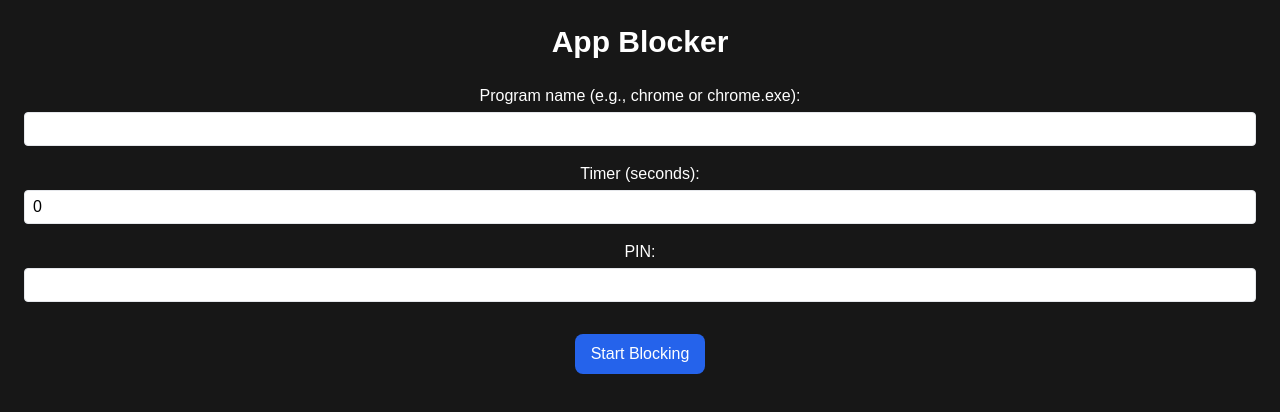
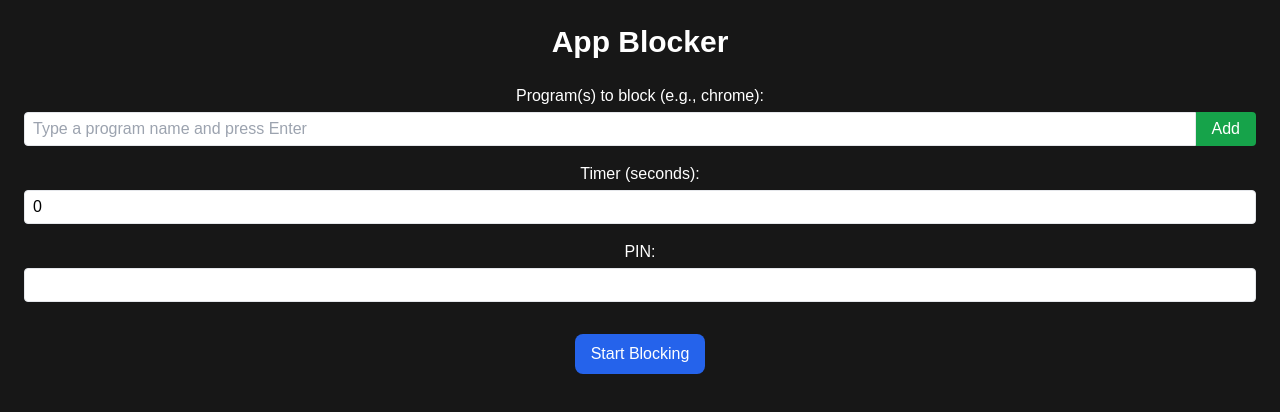
Before and after one commit to Artur-Nayman/AppBlocker, a React (Vite) app: page / in a window 1280 px wide. Shown: the top 412 px of the page. Built offline with nearby package versions, Linux system fonts and the light colour scheme.

Commit message:
Now you can add multiple program at same time

```diff
--- a/src/App.jsx
+++ b/src/App.jsx
@@ -4,23 +4,25 @@ import Timer from "./components/Timer";
 import PinInput from "./components/PinInput";
 
 export default function App() {
-  const [program, setProgram] = useState("");
+  const [programs, setPrograms] = useState([]); // Changed from string to array
   const [duration, setDuration] = useState(0);
   const [pin, setPin] = useState("");
   const [message, setMessage] = useState("");
 
   const [isBlocking, setIsBlocking] = useState(false);
   const [countdown, setCountdown] = useState(0);
+  const [blockedPrograms, setBlockedPrograms] = useState([]);
 
   useEffect(() => {
-    const handleBlockingState = (event, { isBlocking, duration }) => {
+    const handleBlockingState = (event, { isBlocking, duration, programs }) => {
       setIsBlocking(isBlocking);
       if (isBlocking) {
         setCountdown(duration);
-        setMessage(""); // Clear previous messages
+        setBlockedPrograms(programs); // Store the list of blocked programs
+        setMessage("");
       } else {
         setCountdown(0);
-        // Set a message only if the blocking state is explicitly turned off
+        setBlockedPrograms([]);
         setMessage("Blocking has been stopped.");
       }
     };
@@ -48,10 +50,9 @@ export default function App() {
 
   const start = () => {
     setMessage("");
-    let programName = program.trim();
 
-    if (!programName) {
-      setMessage("Please enter a program name.");
+    if (programs.length === 0) {
+      setMessage("Please add at least one program to block.");
       return;
     }
     if (duration <= 0) {
@@ -62,13 +63,10 @@ export default function App() {
       setMessage("Please enter a PIN.");
       return;
     }
-    if (!programName.toLowerCase().endsWith(".exe")) {
-      programName += ".exe";
-    }
 
     if (window.api && window.api.startBlock) {
       window.api.startBlock({
-        processName: programName,
+        processNames: programs, // Pass the array
         durationMs: duration * 1000,
         pin
       });
@@ -86,11 +84,10 @@ export default function App() {
       const result = await window.api.stopBlock(pin);
       if (result.success) {
         setMessage("Blocking stopped successfully.");
-        // The listener will handle setting isBlocking to false
       } else {
         setMessage(result.message || "Failed to stop blocking.");
       }
-      setPin(""); // Clear PIN input after attempt
+      setPin("");
     }
   };
 
@@ -100,7 +97,10 @@ export default function App() {
 
       {isBlocking ? (
         <div className="flex flex-col items-center">
-          <p className="text-xl mb-4">Blocking is active. Time remaining:</p>
+          <p className="text-xl mb-2">Blocking is active for:</p>
+          <ul className="mb-4">
+            {blockedPrograms.map(p => <li key={p} className="font-semibold">{p}</li>)}
+          </ul>
           <p className="text-6xl font-bold mb-4">
             {new Date(countdown * 1000).toISOString().substr(11, 8)}
           </p>
@@ -116,7 +116,7 @@ export default function App() {
         </div>
       ) : (
         <>
-          <ProgramSelector onChange={setProgram} />
+          <ProgramSelector onProgramsChange={setPrograms} />
           <Timer onChange={setDuration} />
           <PinInput onChange={setPin} />
           <button
--- a/src/components/ProgramSelector.jsx
+++ b/src/components/ProgramSelector.jsx
@@ -1,23 +1,68 @@
-// src/components/ProgramSelector.jsx
 import { useState } from "react";
 
-function ProgramSelector({ onChange }) {
-  const [program, setProgram] = useState("");
+function ProgramSelector({ onProgramsChange }) {
+  const [currentProgram, setCurrentProgram] = useState("");
+  const [programs, setPrograms] = useState([]);
 
-  const handleChange = (e) => {
-    setProgram(e.target.value);
-    onChange(e.target.value);
+  const handleAddProgram = () => {
+    let programName = currentProgram.trim();
+    if (programName && !programs.includes(programName)) {
+      // Automatically append .exe if not present
+      if (!programName.toLowerCase().endsWith(".exe")) {
+        programName += ".exe";
+      }
+      const newPrograms = [...programs, programName];
+      setPrograms(newPrograms);
+      onProgramsChange(newPrograms); // Notify parent component
+      setCurrentProgram(""); // Clear input field
+    }
+  };
+
+  const handleRemoveProgram = (programToRemove) => {
+    const newPrograms = programs.filter(p => p !== programToRemove);
+    setPrograms(newPrograms);
+    onProgramsChange(newPrograms); // Notify parent component
+  };
+
+  const handleKeyDown = (e) => {
+    if (e.key === 'Enter') {
+      e.preventDefault(); // Prevent form submission
+      handleAddProgram();
+    }
   };
 
   return (
     <div className="mb-4">
-      <label className="block mb-1">Program name (e.g., chrome or chrome.exe):</label>
-      <input
-        type="text"
-        value={program}
-        onChange={handleChange}
-        className="border px-2 py-1 rounded w-full text-black"
-      />
+      <label className="block mb-1">Program(s) to block (e.g., chrome):</label>
+      <div className="flex">
+        <input
+          type="text"
+          value={currentProgram}
+          onChange={(e) => setCurrentProgram(e.target.value)}
+          onKeyDown={handleKeyDown}
+          className="border px-2 py-1 rounded-l w-full text-black"
+          placeholder="Type a program name and press Enter"
+        />
+        <button
+          onClick={handleAddProgram}
+          className="bg-green-600 text-white px-4 py-1 rounded-r hover:bg-green-700"
+        >
+          Add
+        </button>
+      </div>
+      <ul className="mt-2">
+        {programs.map(p => (
+          <li key={p} className="flex justify-between items-center bg-gray-800 p-2 rounded mb-1">
+            <span>{p}</span>
+            <button
+              onClick={() => handleRemoveProgram(p)}
+              className="text-red-500 hover:text-red-700"
+            >
+              Remove
+            </button>
+          </li>
+        ))}
+      </ul>
     </div>
   );
 }
```
Also changed, not shown: electron/blocker.js (+21 -15 lines), electron/main.js (+5 -5 lines).
